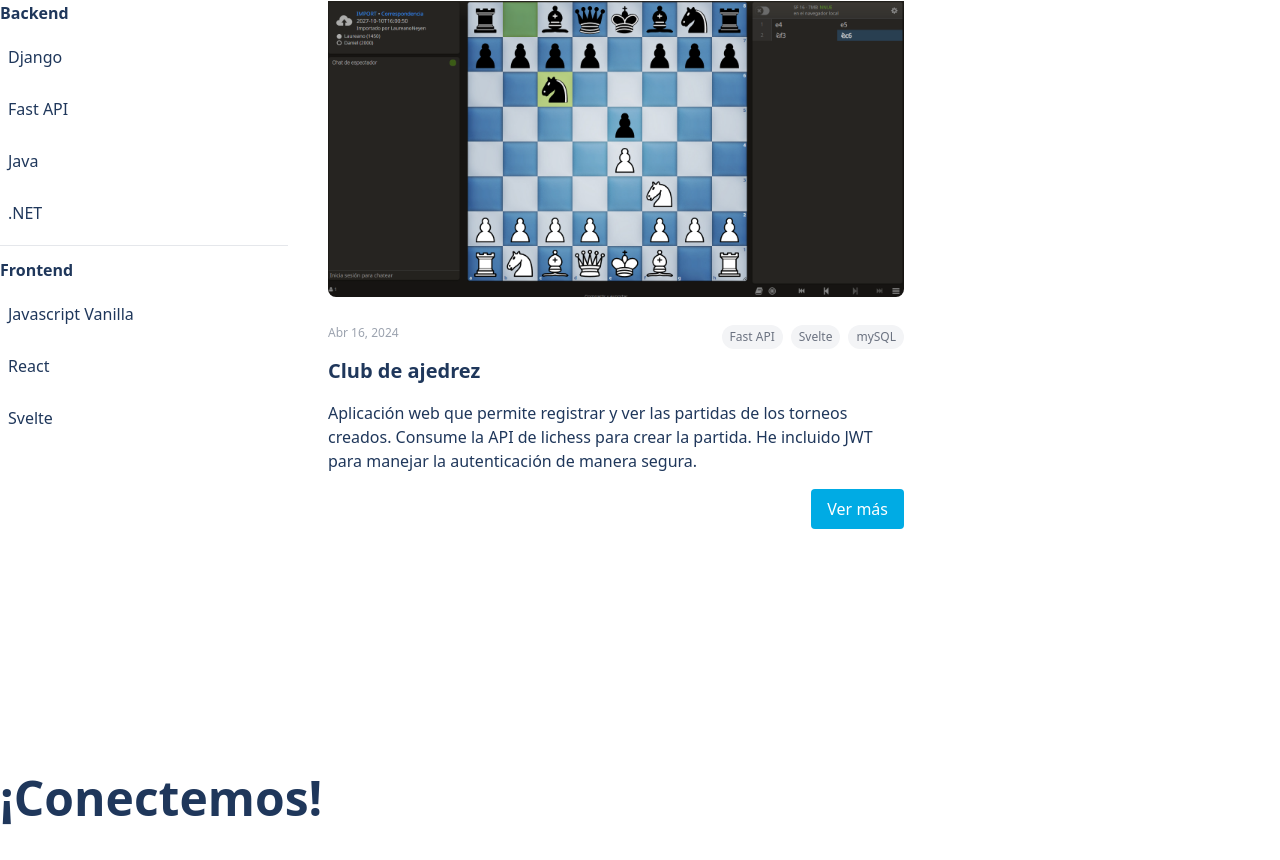
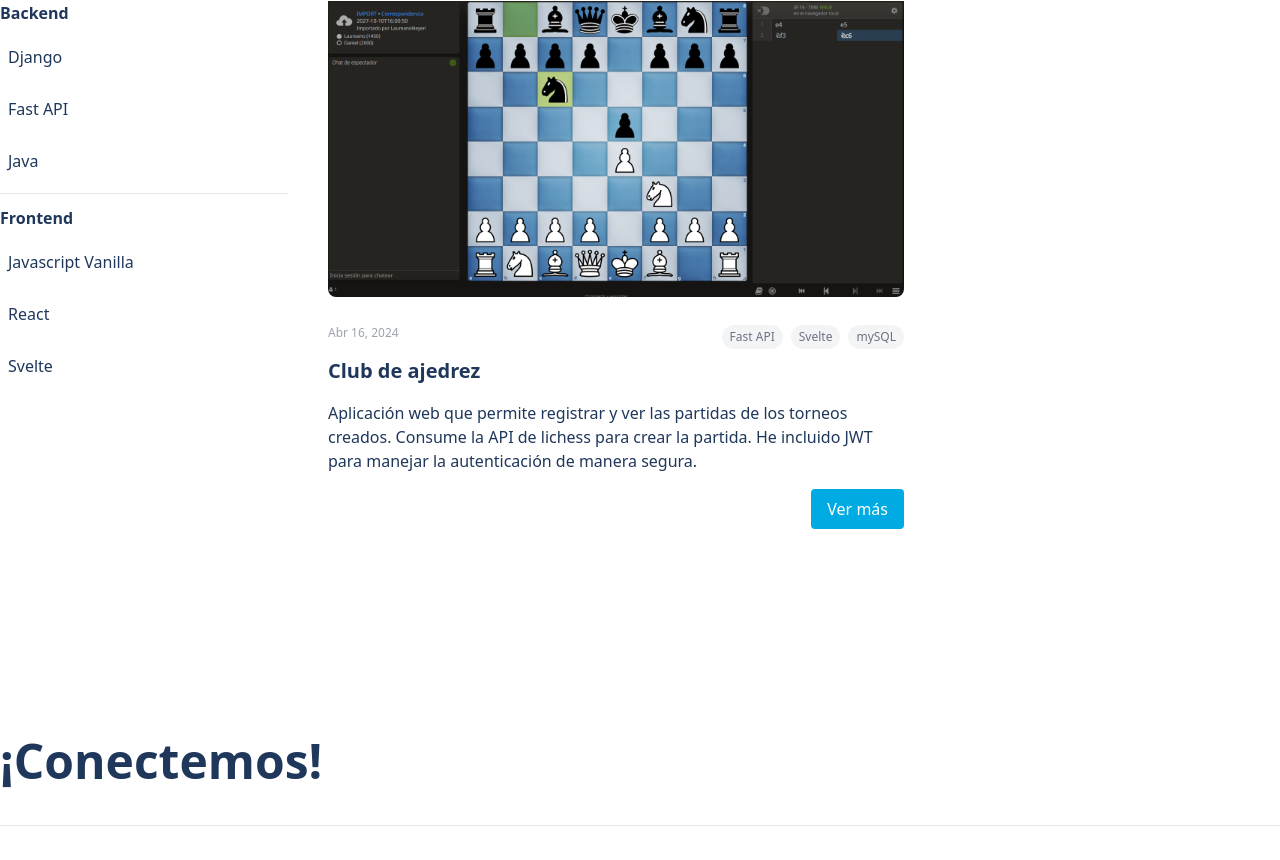
Before and after one commit to LaureanoC/portfolio-react, a React (Vite) app in the folder portfolio/: page / in a window 1280 px wide. Shown: the part 880-1740 px from the top of the page. Built offline with nearby package versions, Linux system fonts and the light colour scheme.

Commit message:
remove net

```diff
--- a/portfolio/src/components/Projects.jsx
+++ b/portfolio/src/components/Projects.jsx
@@ -19,7 +19,6 @@ function Projects() {
   const [svelte, setSvelte] = useState(false)
   const [java, setJava] = useState(false)
   const [vanilla, setVanilla] = useState(false)
-  const [net, setNet] = useState(false)
   const [react, setReact] = useState(false)
 
   useEffect(() => {
@@ -31,24 +30,20 @@ function Projects() {
         svelte,
         vanilla,
         java,
-        net,
         react
       )
 
       setProjects(filteredProjects)
-
     }
 
     handleFilter()
-  }, [django, fastapi, svelte, vanilla, java, net, react])
+  }, [django, fastapi, svelte, vanilla, java, react])
 
   return (
     <>
       <div id='projects' className='pt-10'></div>
       <div className='container mx-auto mt-10'>
-        <h2 className='text-5xl text-text font-bold' >
-          Proyectos
-        </h2>
+        <h2 className='text-5xl text-text font-bold'>Proyectos</h2>
         <hr className='mt-10 mb-5' />
 
         <div className='flex gap-10'>
@@ -94,20 +89,6 @@ function Projects() {
                 </div>
               ) : (
                 'Java'
-              )}
-            </div>
-
-            <div
-              className={net ? filterActive : filterNotActive}
-              onClick={() => setNet(!net)}
-            >
-              {net ? (
-                <div className='flex justify-between'>
-                  .NET
-                  <VscChromeClose className='mr-4 self-center text-subtitle text-opacity-50' />
-                </div>
-              ) : (
-                '.NET'
               )}
             </div>
 
@@ -159,8 +140,8 @@ function Projects() {
 
           <div className='flex flex-col flex-grow'>
             <div className='flex gap-10 flex-wrap justify-between overflow-y-auto max-h-[35rem] text-text'>
-
-              {projects.length > 0 ? projects.map((p, index) => (
+              {projects.length > 0
+                ? projects.map((p, index) => (
                     <Project
                       key={index}
                       title={p.title}
@@ -171,7 +152,8 @@ function Projects() {
                       imgs={p.imgs}
                       id={p.id}
                     />
-              )) : 'No se encontraron resultados.' }
+                  ))
+                : 'No se encontraron resultados.'}
             </div>
           </div>
         </div>
--- a/portfolio/src/data/data.js
+++ b/portfolio/src/data/data.js
@@ -64,19 +64,5 @@ export const allprojects = [
     fulldesc: 'Sitio web para consultar el valor del dólar blue. Este proyecto es muy pequeño pero me sirvió para poner en practica lo aprendido con Svelte. Se puede consultar valores hasta el año 2011. He utilizado una api gratuita de algunos valores monetarios y solo extraje el dólar blue.',
   },
 
-  {
-    id: '5',
-    title: 'Academia',
-    desc: 'Sistema que permite registrar profesores, alumnos, anotarse a materias. Utilicé Entity  Framework, winForms y Blazor.',
-    date: 'Nov 10, 2023',
-    img: './img/sky.png',
-    tech: ['.NET', 'sqlServer'],
-    repo: 'https://github.com/LaureanoC/TPI-NET',
-    imgs: [
-      '../img/circulo-1.png',
-      '../img/circulo-2.png',
-      '../img/circulo-3.png',
-      '../img/circulo-4.png',
-    ],
-  },
+
 ]
```
Lines whose indentation alone changed are shown as unchanged.
